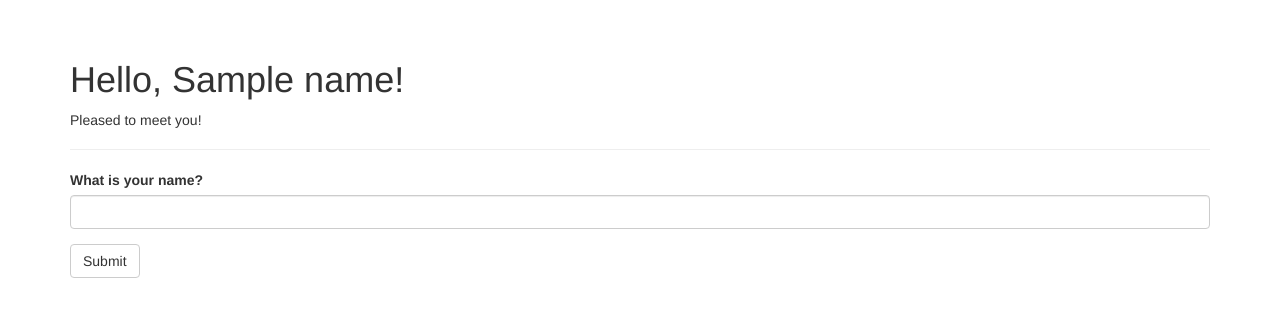
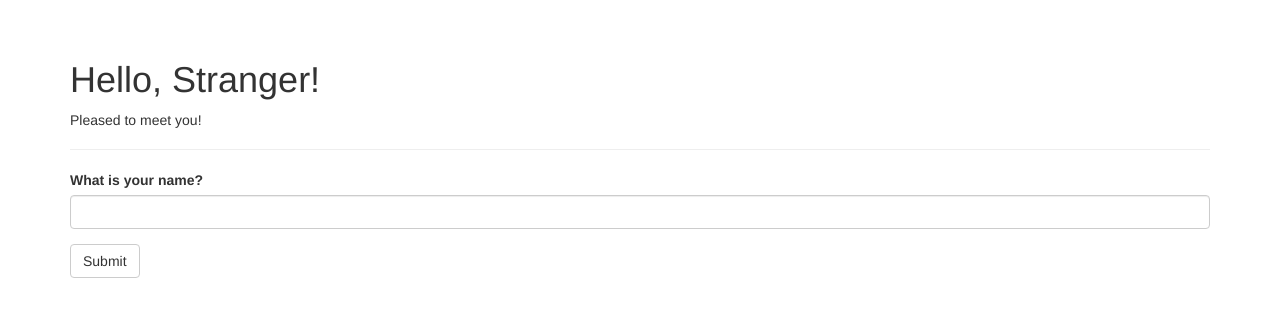
Before and after one commit to ramonbss/Flask_Web_Blog, a Flask app: template app/templates/index.html in a window 1280 px wide. Shown: the part 52-369 px from the top of the page. Run offline with Flask 3, Linux system fonts and the light colour scheme; tables that the repository leaves empty hold one stand-in row (values such as "Sample post"); the template is opened without the code that fills it: values that come from a table or form of the project are taken from there, most other values are stand-ins (such as "Sample title", 1, 10 or a date in 2020); some libraries are stand-ins or nearby versions.

Commit message:
Add authentication logic on index.html

```diff
--- a/app/templates/index.html
+++ b/app/templates/index.html
@@ -1,16 +1,14 @@
-{% extends "base.html" %}
-{% import "bootstrap/wtf.html" as wtf %}
-
-{% block title %}Flasky{% endblock %}
-
-{% block page_content %}
+{% extends "base.html" %} {% import "bootstrap/wtf.html" as wtf %} {% block
+title %}Flasky{% endblock %} {% block page_content %}
 <div class="page-header">
-    <h1>Hello, {% if name %}{{ name }}{% else %}Stranger{% endif %}!</h1>
-    {% if not known %}
-    <p>Pleased to meet you!</p>
-    {% else %}
-    <p>Happy to see you again!</p>
-    {% endif %}
+  <h1>
+    Hello, {% if current_user.is_authenticated %}{{ current_user.username }}{%
+    else %}Stranger{% endif %}!
+  </h1>
+  {% if not known %}
+  <p>Pleased to meet you!</p>
+  {% else %}
+  <p>Happy to see you again!</p>
+  {% endif %}
 </div>
-{{ wtf.quick_form(form) }}
-{% endblock %}
+{{ wtf.quick_form(form) }} {% endblock %}
```
